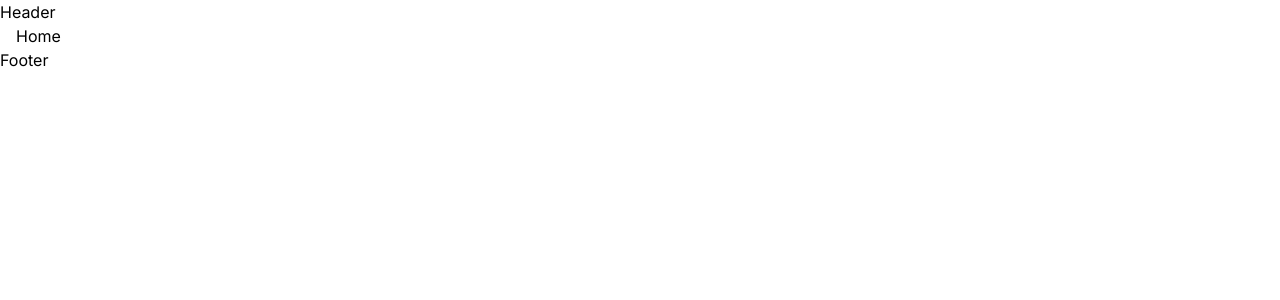
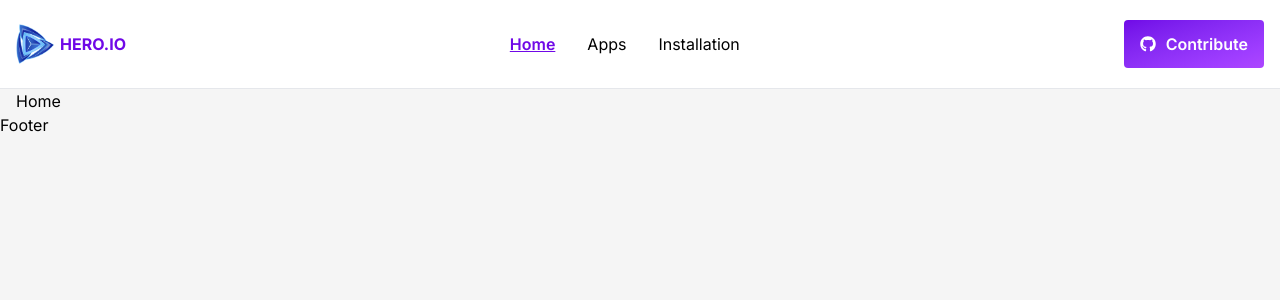
Before and after one commit to ownist/MRBA3, a React (Vite) app: page / in a window 1280 px wide. Shown: the top 300 px of the page. Built offline with nearby package versions, Linux system fonts and the light colour scheme.

Commit message:
feat(header): add main application header
- Implemented new header component
- Added desktop navigation links
- Included mobile menu component
- Installed react-icons dependency
- Corrected favicon path

```diff
--- a/index.html
+++ b/index.html
@@ -2,7 +2,7 @@
 <html lang="en">
   <head>
     <meta charset="UTF-8" />
-    <link rel="shortcut icon" href="/favicon.ico" type="image/x-icon" />
+    <link rel="shortcut icon" href="./favicon.ico" type="image/x-icon" />
     <meta name="viewport" content="width=device-width, initial-scale=1.0" />
     <title>Hero IO</title>
   </head>
--- a/package.json
+++ b/package.json
@@ -13,6 +13,7 @@
     "@tailwindcss/vite": "^4.2.1",
     "react": "^19.1.1",
     "react-dom": "^19.1.1",
+    "react-icons": "^5.6.0",
     "react-router": "^7.13.1",
     "tailwindcss": "^4.2.1"
   },
--- a/src/components/Header.jsx
+++ b/src/components/Header.jsx
@@ -1,9 +1,50 @@
-
+import { Link, NavLink } from "react-router";
+import { logo } from "../assets/assets";
+import { navigationItems } from "../constants";
+import { FaGithub } from "react-icons/fa";
+import MobileMenu from "./MobileMenu";
 
 const Header = () => {
   return (
-    <div>Header</div>
-  )
-}
+    <header className="w-full bg-white border-b border-b-gray-200">
+      <nav className="max-w-360 mx-auto px-4 py-5 flex items-center justify-between">
+        {/* logo */}
+        <Link to={"/"} className="flex items-center gap-1">
+          <img width={40} src={logo} alt="logo" />
+          <span className="text-violet-700 text-base font-bold">HERO.IO</span>
+        </Link>
 
-export default Header
+        {/* nav items / menus */}
+        <ul className="hidden md:flex items-center gap-8">
+          {navigationItems.map((item) => (
+            <li key={item.id}>
+              <NavLink
+                className={({ isActive, isPending }) =>
+                  isPending ? "pending" : isActive ? "active" : ""
+                }
+                to={item.path}
+              >
+                {item.label}
+              </NavLink>
+            </li>
+          ))}
+        </ul>
+
+        {/* contribute button */}
+        <div className="hidden md:inline-flex">
+          <Link to={"https://github.com/ownist/MRBA3"} target="_blank">
+            <button className="flex items-center gap-x-2.5 px-4 py-3 bg-linear-to-br from-violet-700 to-purple-500 rounded text-white text-base font-semibold transition duration-150 transform active:scale-90">
+              <FaGithub />
+              <span>Contribute</span>
+            </button>
+          </Link>
+        </div>
+
+        {/* mobile menu */}
+        <MobileMenu />
+      </nav>
+    </header>
+  );
+};
+
+export default Header;
--- /dev/null
+++ b/src/components/MobileMenu.jsx
@@ -0,0 +1,13 @@
+import { RiMenu3Fill } from "react-icons/ri";
+
+const MobileMenu = () => {
+  return (
+    <div className="md:hidden">
+      <button className="text-xl text-zinc-600 font-semibold size-12 bg-gray-100 rounded-full grid place-items-center">
+        <RiMenu3Fill />
+      </button>
+    </div>
+  );
+};
+
+export default MobileMenu;
--- /dev/null
+++ b/src/constants/index.js
@@ -0,0 +1,5 @@
+export const navigationItems = [
+  { id: 1, label: "Home", path: "/" },
+  { id: 2, label: "Apps", path: "/apps" },
+  { id: 3, label: "Installation", path: "/installation" },
+];
--- a/src/index.css
+++ b/src/index.css
@@ -10,10 +10,20 @@
 
 @layer base {
   body {
-    @apply w-full relative overflow-x-hidden font-inter;
+    @apply w-full relative overflow-x-hidden font-inter bg-[#f5f5f5];
   }
 
   button {
     @apply cursor-pointer transition-colors duration-200;
   }
 }
+
+@layer components {
+  .pending {
+    @apply text-black/90 text-base font-medium;
+  }
+
+  .active {
+    @apply text-violet-700 text-base font-semibold underline;
+  }
+}
```
Also changed, not shown: 1 other file (tests, documents, lock files or other folders).
